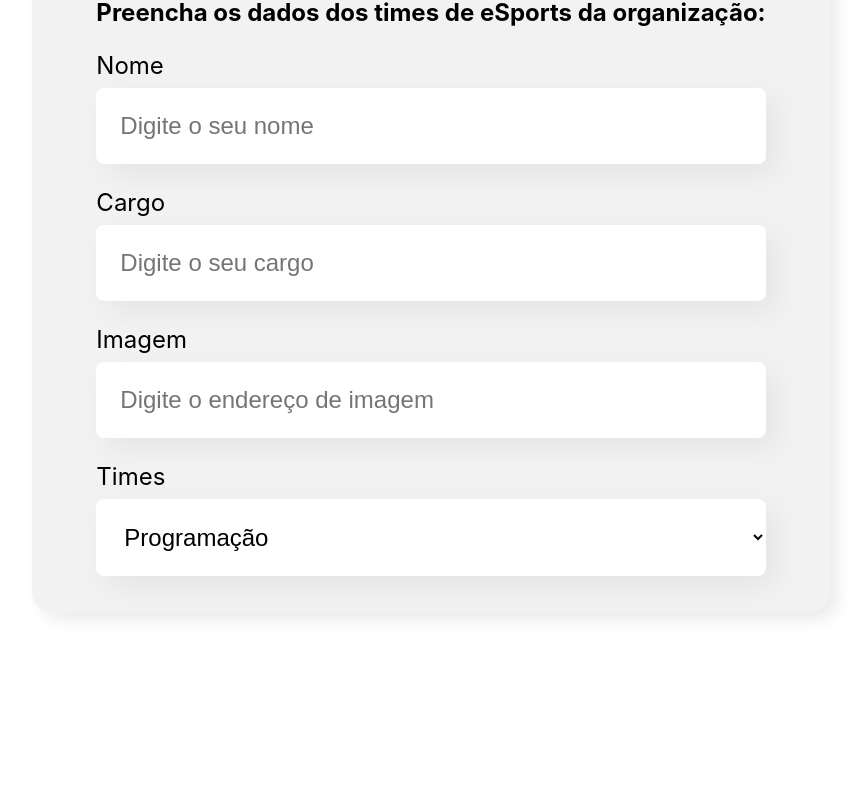
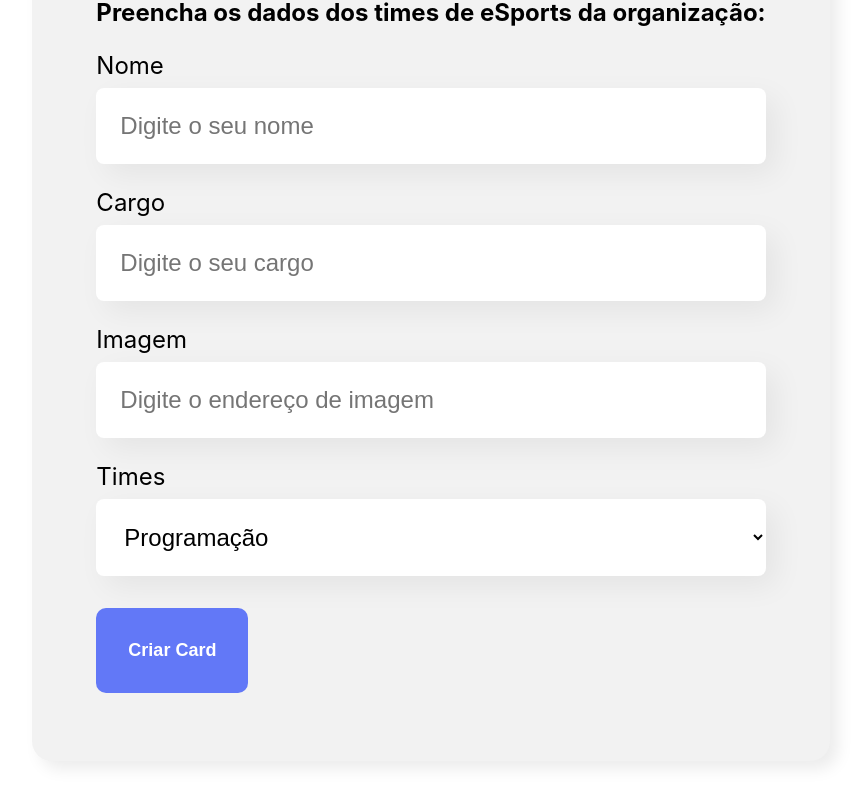
Before and after one commit to guitotti/organo, a JavaScript app: page / in a window 1280 px wide. Shown: the part 636-1441 px from the top of the page, without its empty margins (209-1075 px from the left). Before the commit the page ends 1328 px from the top, so only its background shows below. Built offline with nearby package versions, Linux system fonts and the light colour scheme; the HTML template or start-up script is replaced by a standard one.

Commit message:
feat: change inputs to be required

```diff
--- a/src/components/DropdownList/index.js
+++ b/src/components/DropdownList/index.js
@@ -4,7 +4,7 @@ const DropdownList = (props) => {
   return (
     <div className="dropdown-list">
       <label>{props.label}</label>
-      <select>
+      <select required={props.required}>
         {props.items.map((item) => {
           return <option key={item}>{item}</option>;
         })}
--- a/src/components/Form/index.js
+++ b/src/components/Form/index.js
@@ -1,6 +1,7 @@
 import "./Form.css";
 import TextInput from "../TextInput";
 import DropdownList from "../DropdownList";
+import Button from "../Button";
 
 const Form = () => {
   const teams = [
@@ -13,14 +14,19 @@ const Form = () => {
     "Inovação e Gestão",
   ];
 
+  const handleSubmit = (event) => {
+    event.preventDefault();
+  };
+
   return (
     <section className="form">
-      <form>
+      <form onSubmit={handleSubmit}>
         <h2>Preencha os dados dos times de eSports da organização:</h2>
-        <TextInput label="Nome" placeholder="Digite o seu nome" />
-        <TextInput label="Cargo" placeholder="Digite o seu cargo" />
+        <TextInput required={true} label="Nome" placeholder="Digite o seu nome" />
+        <TextInput required={true} label="Cargo" placeholder="Digite o seu cargo" />
         <TextInput label="Imagem" placeholder="Digite o endereço de imagem" />
-        <DropdownList label="Times" items={teams} />
+        <DropdownList required={true} label="Times" items={teams} />
+        <Button>Criar Card</Button>
       </form>
     </section>
   );
--- a/src/components/TextInput/index.js
+++ b/src/components/TextInput/index.js
@@ -4,7 +4,7 @@ const TextInput = (props) => {
   return (
     <div className="text-input">
       <label>{props.label}</label>
-      <input placeholder={props.placeholder} />
+      <input required={props.required} placeholder={props.placeholder} />
     </div>
   );
 };
```
